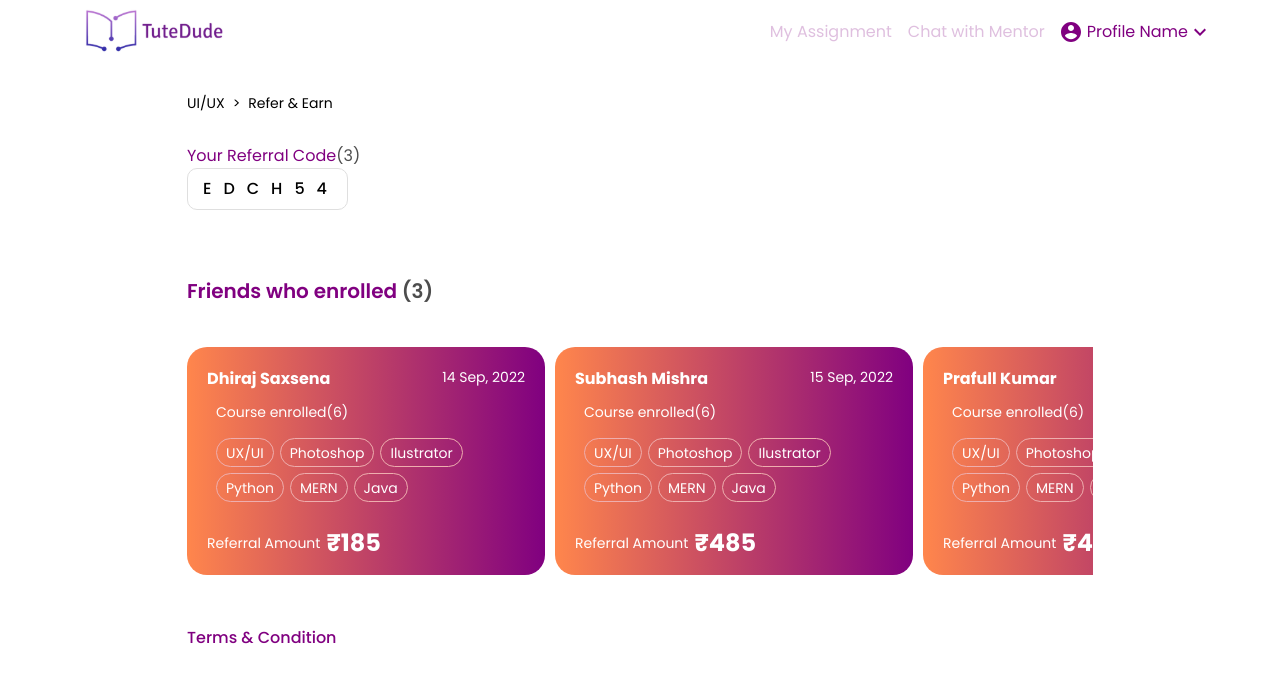
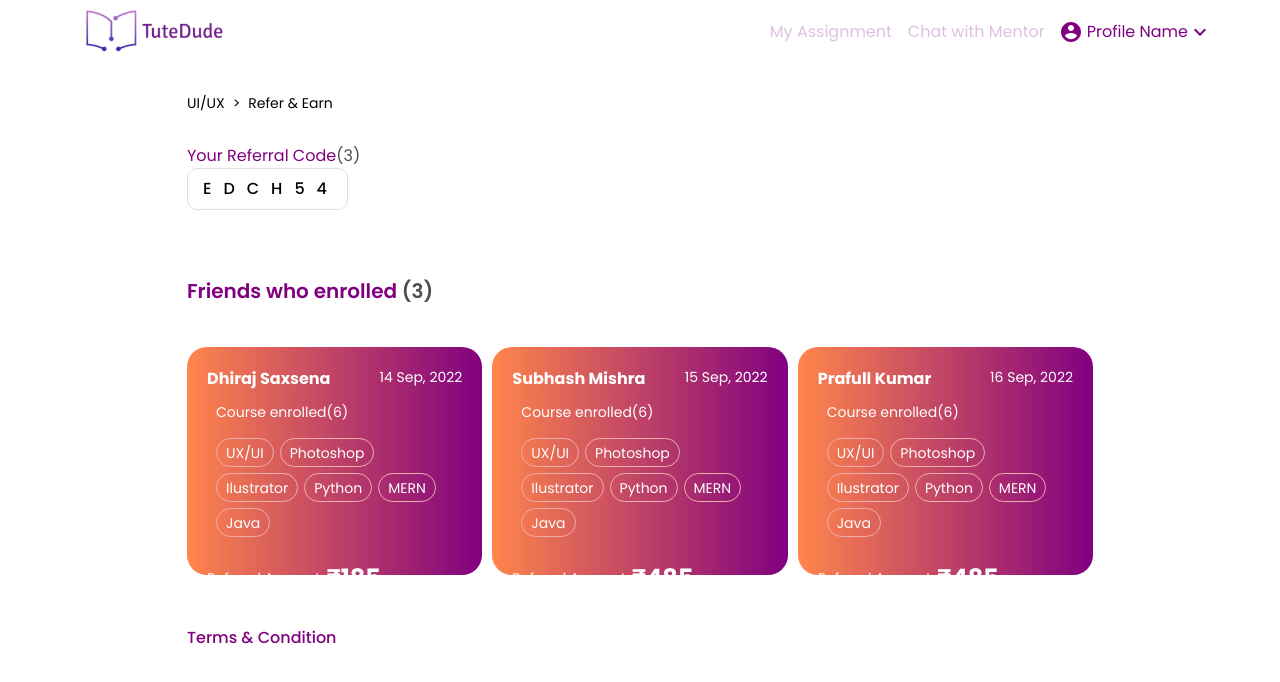
Before and after one commit to khulalit/tutDudeAssignment, a Next.js app: page /enroled-friends in a window 1280 px wide. Shown: the top 682 px of the page. Built offline with nearby package versions, Linux system fonts and the light colour scheme.

Commit message:
Update globals.css

```diff
--- a/app/globals.css
+++ b/app/globals.css
@@ -56,7 +56,7 @@
 .card{
   background: linear-gradient(270deg, #800080 0%, #FF864C 100%);
   border-radius: 20px;
-  min-width: 358px;
+  max-width: 358px;
   height: 228px;
 }
 .card-header{
```
